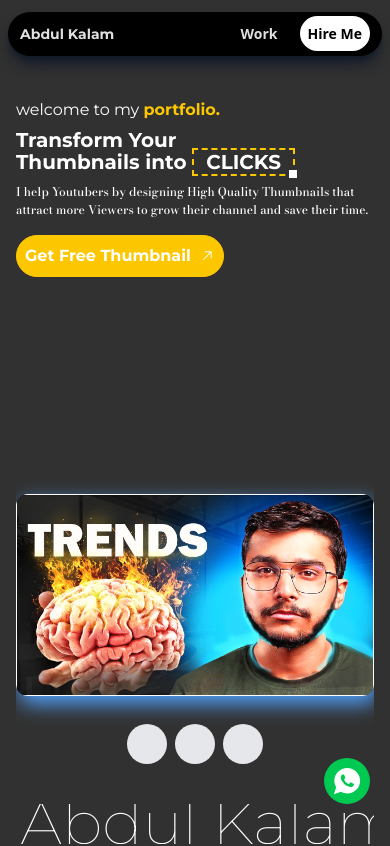
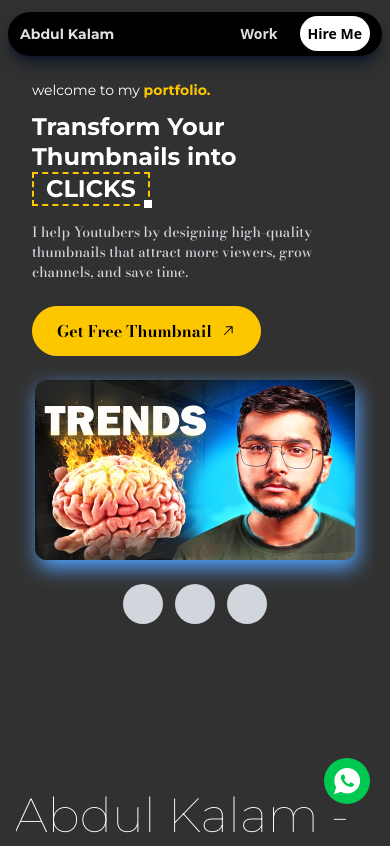
Before and after one commit to abdulkalam-011/thumbnail-design-frontend, a React (Vite) app: page / in a window 390 px wide. Shown: the top 846 px of the page. Built offline with nearby package versions, Linux system fonts and the light colour scheme.

Commit message:
responsiveness

```diff
--- a/src/components/Hero.jsx
+++ b/src/components/Hero.jsx
@@ -9,9 +9,9 @@ ScrollTrigger.config({ ignoreMobileResize: true });
 const Hero = () => {
   useGSAP(() => {
     gsap.from(".marquee-track", {
-      transform: "translateX(-20%)",
+      x: "-20%",
+      scale: 2,
       duration: 1.3,
-      scale: 2,
       ease: "power3.out",
       scrollTrigger: {
         trigger: ".marquee-track",
@@ -22,64 +22,77 @@ const Hero = () => {
   });
 
   return (
-    <>
-      <div className=" grid lg:grid-cols-2 h-screen lg:gap-5 gap-2 text-white grid-rows-2 lg:grid-rows-1 relative">
-        <div className=" flex justify-center items-center overflow-hidden ">
-          <div className="w-full h-2/3 py-7 lg:py-0 lg:pt-10">
-            <h3 className="font-montserrat">
+    <section className="relative min-h-screen text-white overflow-hidden">
+      {/* MAIN GRID */}
+      <div className="grid grid-cols-1 lg:grid-cols-2 gap-6 px-4 sm:px-8 lg:px-16 pt-20 lg:pt-28">
+
+        {/* LEFT CONTENT */}
+        <div className="flex items-center">
+          <div className="max-w-xl">
+            <h3 className="font-montserrat text-sm sm:text-base">
               welcome to my{" "}
               <span className="text-yellow-400 font-bold">portfolio.</span>
             </h3>
-            <h1 className="text-[20px] lg:text-[40px] font-bold leading-5 lg:leading-10 font-montserrat mt-2 lg:mt-5 ">
-              Transform Your
-              <br />
+
+            <h1 className="mt-3 font-bold font-montserrat leading-tight text-[clamp(1.5rem,5vw,2.8rem)]">
+              Transform Your <br />
               Thumbnails into{" "}
-              <span className="border-2 leading-tight px-3 border-dashed relative border-yellow-400 uppercase hover:bg-yellow-400 transition-all duration-300 ease-in-out">
-                clicks{" "}
-                <span className="w-2 h-2 bg-white absolute -bottom-1 -right-1" />
+              <span className="relative inline-block border-2 border-dashed border-yellow-400 px-3 uppercase transition-all duration-300 hover:bg-yellow-400 hover:text-black">
+                clicks
+                <span className="absolute -bottom-1 -right-1 w-2 h-2 bg-white" />
               </span>
             </h1>
-            <p className="text-[12px] font-bodoni sm:py-5 md:text-[16px] py-2">
-              I help Youtubers by designing High Quality Thumbnails that attract
-              more Viewers to grow their channel and save their time.
+
+            <p className="mt-4 text-sm sm:text-base md:text-lg font-bodoni text-gray-300">
+              I help Youtubers by designing high-quality thumbnails that attract
+              more viewers, grow channels, and save time.
             </p>
-            <div className="mt-2 text-md rounded-full p-2  bg-yellow-400 border-yellow-400  w-fit md:px-8 md:py-6 font-bold md:mt-5 md:text-2xl font-montserrat flex items-center gap-2 border md:hover:bg-yellow-400 md:hover:border-yellow-400 md:hover:text-black transition-all duration-300 ease-in-out md:border-white md:bg-transparent">
-              <a href="#contact">Get Free Thumbnail</a>
+
+            <a
+              href="#contact"
+              className="mt-6 inline-flex items-center gap-2 rounded-full border border-yellow-400 bg-yellow-400 px-6 py-3 font-bold text-black transition-all hover:bg-transparent hover:text-yellow-400 md:text-lg"
+            >
+              Get Free Thumbnail
               <GoArrowUpRight />
-            </div>
-          </div>
-        </div>
-        <div className="flex justify-center items-center overflow-hidden ">
-          <div className="lg:w-full lg:h-2/3  h-full w-full flex justify-center items-start lg:items-center flex-col gap-2">
-            <div className="w-fit h-fit overflow-hidden rounded-xl shadow-[3px_8px_20px_rgba(0,0,0,0.3)] shadow-blue-400 backdrop-blur-lg">
-              <img src="images/hero.webp" alt="thumbnail" className="border" />
-            </div>
-            <div className="lg:w-full h-16   w-full flex lg:justify-end  lg:pr-10 justify-center items-center gap-2 md:mt-4 mt-2">
-              <div className="w-10 h-10 rounded-full bg-gray-200" />
-              <div className="w-10 h-10 rounded-full bg-gray-200" />
-              <div className="w-10 h-10 rounded-full bg-gray-200" />
-            </div>
+            </a>
           </div>
         </div>
 
-        <div className="md:h-20 h-10 lg:h-30 w-full  absolute bottom-0 right-0 font-montserrat font-thin whitespace-nowrap overflow-hidden flex  marquee mt-4">
-          <div className="marquee-track flex items-center gap-16 lg:gap-32">
-            <h3 className="text-3xl lg:text-8xl">Abdul Kalam</h3>
-            <h3 className="text-3xl lg:text-8xl">-</h3>
-            <h3 className="text-3xl lg:text-8xl">Abdul Kalam</h3>
-            <h3 className="text-3xl lg:text-8xl">-</h3>
-            <h3 className="text-3xl lg:text-8xl">Abdul Kalam</h3>
-            <h3 className="text-3xl lg:text-8xl">-</h3>
-            <h3 className="text-3xl lg:text-8xl">Abdul Kalam</h3>
-            <h3 className="text-3xl lg:text-8xl">-</h3>
-            <h3 className="text-3xl lg:text-8xl">Abdul Kalam</h3>
-            <h3 className="text-3xl lg:text-8xl">-</h3>
-            <h3 className="text-3xl lg:text-8xl">Abdul Kalam</h3>
-            <h3 className="text-3xl lg:text-8xl">-</h3>
+        {/* RIGHT IMAGE */}
+        <div className="flex items-center justify-center">
+          <div className="max-w-xs sm:max-w-sm md:max-w-md lg:max-w-lg overflow-hidden rounded-xl shadow-[3px_8px_20px_rgba(0,0,0,0.3)] shadow-blue-400">
+            <img
+              src="images/hero.webp"
+              alt="thumbnail"
+              className="w-full h-auto object-cover"
+            />
           </div>
         </div>
       </div>
-    </>
+
+      {/* AVATARS */}
+      <div className="mt-6 flex justify-center lg:justify-end gap-3 px-6 lg:px-16">
+        <div className="w-10 h-10 rounded-full bg-gray-300" />
+        <div className="w-10 h-10 rounded-full bg-gray-300" />
+        <div className="w-10 h-10 rounded-full bg-gray-300" />
+      </div>
+
+      {/* MARQUEE */}
+      <div className="absolute bottom-0 w-full overflow-hidden py-3 sm:py-6 font-montserrat">
+        <div className="marquee-track flex gap-16 sm:gap-24 whitespace-nowrap">
+          {Array(6)
+            .fill("Abdul Kalam")
+            .map((text, i) => (
+              <span
+                key={i}
+                className="text-2xl sm:text-4xl lg:text-7xl font-thin"
+              >
+                {text} -
+              </span>
+            ))}
+        </div>
+      </div>
+    </section>
   );
 };
 
```
